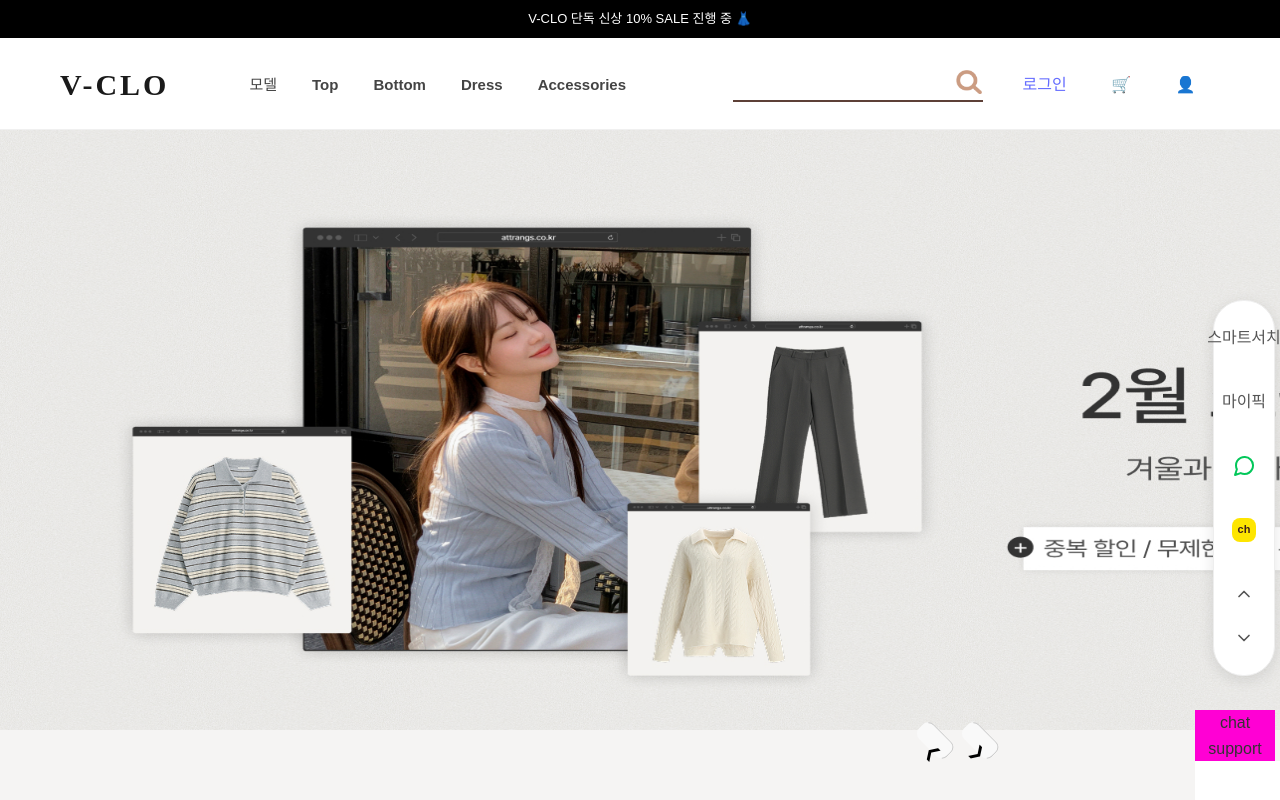
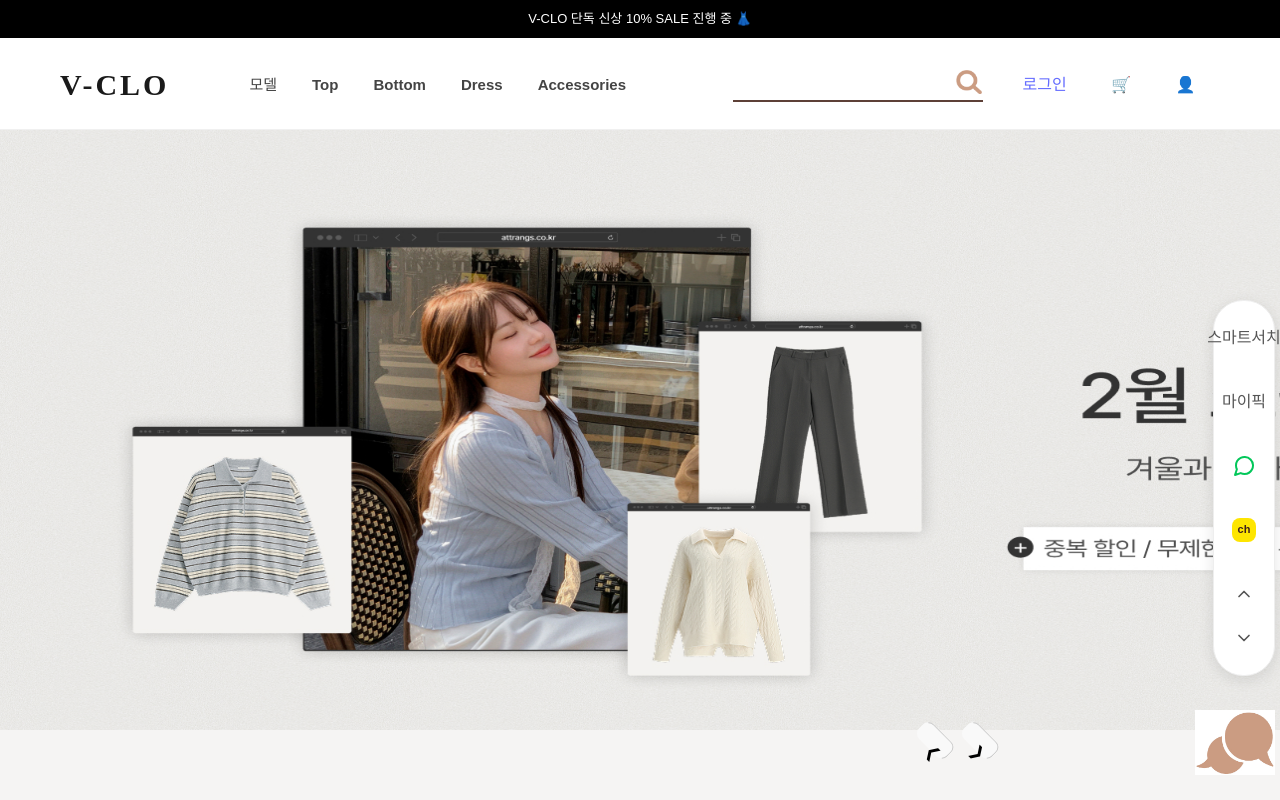
Before and after one commit to jeongbyeongmug/v-clo-frontend, a React (Vite) app: page / in a window 1280 px wide. Shown: the top 800 px of the page. Built offline with nearby package versions, Linux system fonts and the light colour scheme.

Commit message:
Update Chat surport

```diff
--- a/src/App.css
+++ b/src/App.css
@@ -56,7 +56,7 @@
 
 .chatSupport {
   width: 80px; height: 80px;
-  background-color: #ff00d4;
+  /* background-color: #ff00d4; */
   position: fixed;
   z-index: 999;
   bottom: 10px; right:5px;
--- a/src/components/Section.jsx
+++ b/src/components/Section.jsx
@@ -19,8 +19,7 @@ export default function Section() {
             </Routes>
         </div>
         <div className="chatSupport">
-            <p>chat support</p>
-            <img src="/public/images/talk-icon-brown.jpg"/>
+            <img src="/public/images/talk-icon-brown.jpg" width="80"/>
         </div>
         <nav className="sideNav">
             <Routes>
```
